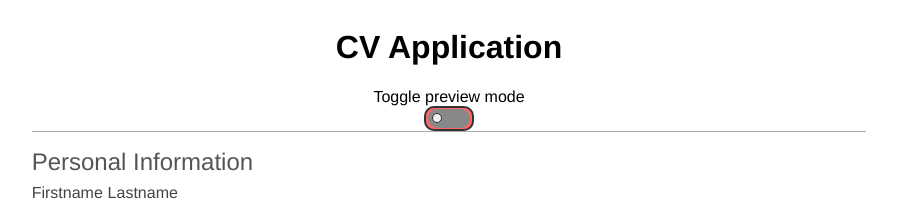
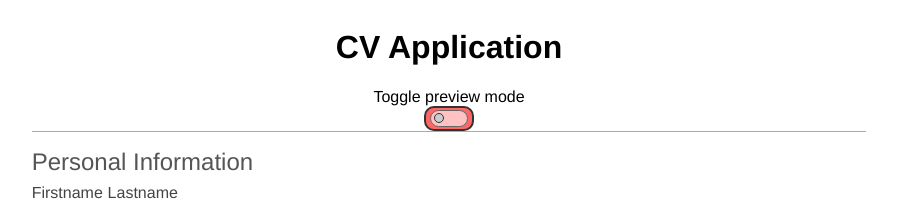
Before and after one commit to JSHC/odin-cvproject, a React (Create React App) app: page / in a window 1280 px wide. Shown: the top 201 px of the page, without its empty margins (191-1088 px from the left). Built offline with nearby package versions, Linux system fonts and the light colour scheme.

Commit message:
Update colors

```diff
--- a/src/styles/ToggleButton.css
+++ b/src/styles/ToggleButton.css
@@ -10,10 +10,11 @@
 }
 
 .toggle-button-inner {
-    width: 90%;
-    height: 90%;
+    width: 80%;
+    height: 70%;
     border-radius: 10px;
-    background-color: #888;
+    border: 1px solid #666;
+    background-color: rgba(255,255,255, 0.6);
     align-self: center;
     justify-self: center;
     display: grid;
@@ -22,7 +23,7 @@
 .toggle-button-circle {
     width: 10px;
     height: 10px;
-    background-color: #eee;
+    background-color: #ccc;
     border: 1px solid #333;
     border-radius: 100%;
     align-self: center;
@@ -36,7 +37,7 @@
 }
 
 .toggle-button.enabled .toggle-button-circle {
-    margin-left: 70%;
+    margin-left: 60%;
 }
 
 .toggle-button.enabled {
```
